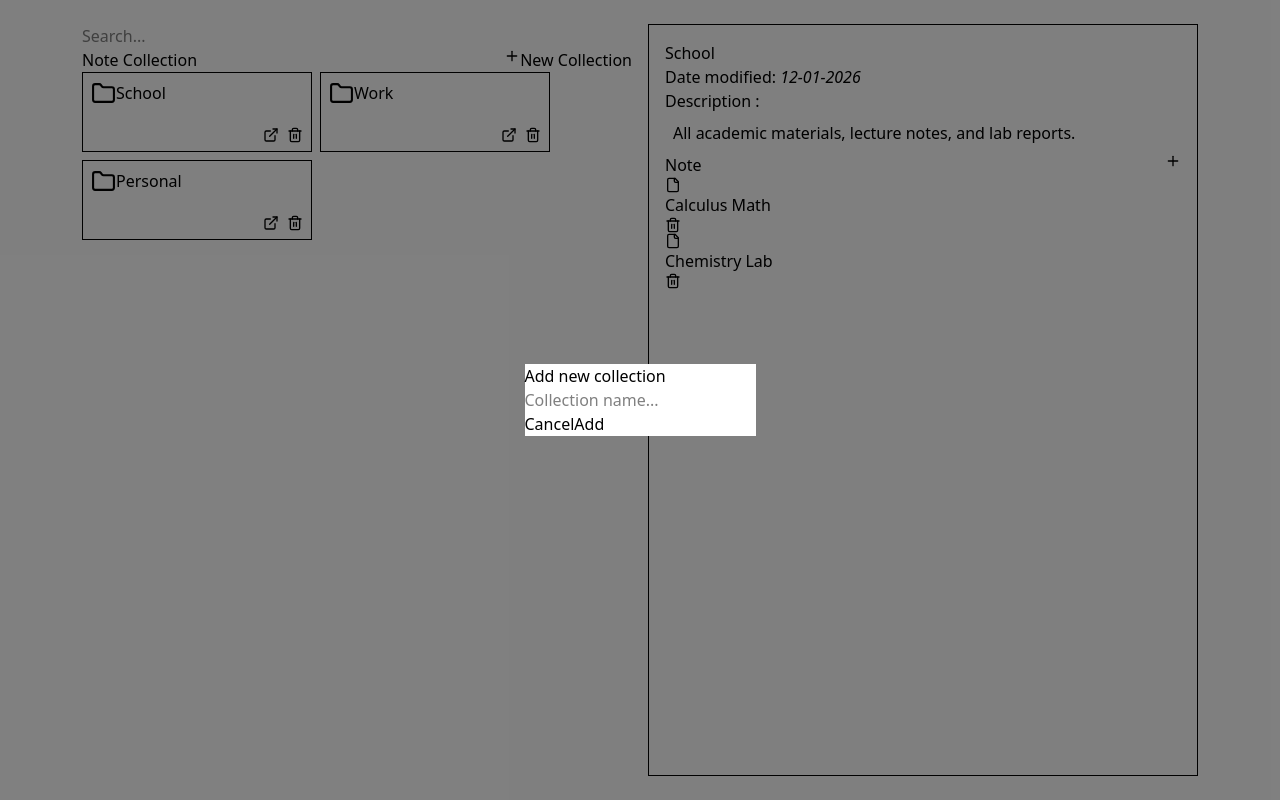
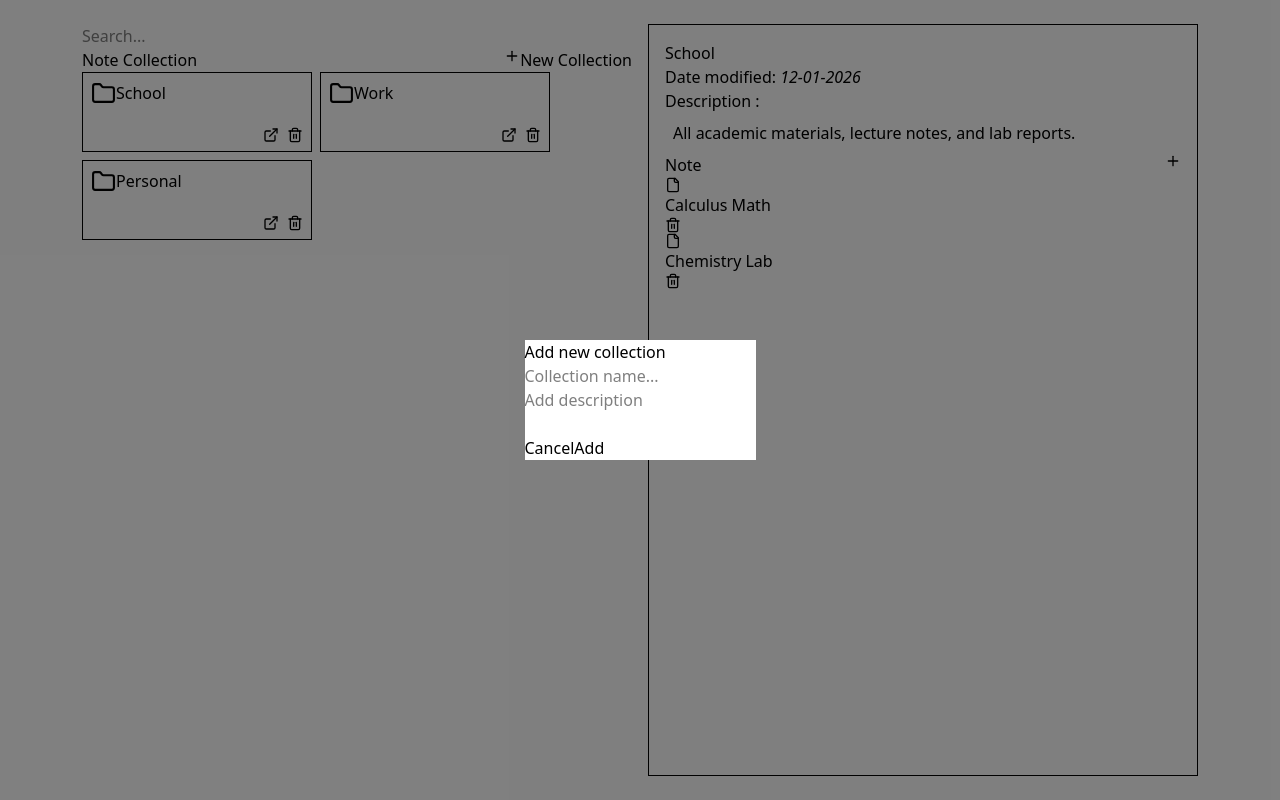
Before and after one commit to Zer0-Gravity/mini-react-project, a React (Vite) app in the folder note-taking-app/: page /detail/3d49a359-4bcd-4258-883f-d2f64f96a1bc in a window 1280 px wide. Both pictures are taken after a click on the button "New Collection". Built offline with nearby package versions, Linux system fonts and the light colour scheme.

Commit message:
Feat: Add new collection logic

```diff
--- a/note-taking-app/src/App.tsx
+++ b/note-taking-app/src/App.tsx
@@ -11,7 +11,7 @@ function App() {
     return (
         <BrowserRouter>
             <div className="p-6 flex gap-4 h-screen items-center justify-center ">
-                <CollectionGrid notes={notes} />
+                <CollectionGrid notes={notes} setter={setNotes} />
                 <Routes>
                     <Route
                         path="/detail/:noteID"
--- a/note-taking-app/src/Component/CollectionGrid.tsx
+++ b/note-taking-app/src/Component/CollectionGrid.tsx
@@ -1,15 +1,31 @@
 import { LuExternalLink, LuFolder, LuPlus, LuTrash2 } from "react-icons/lu";
 import type { CollectionProps } from "../utils/Type";
 import { Link } from "react-router-dom";
-import { useState } from "react";
+import { useState, type Dispatch, type SetStateAction } from "react";
 import Modal from "./Modal";
+import type { Note } from "../utils/Type";
 
 interface CardProps {
     notes: CollectionProps[];
+    setter: Dispatch<SetStateAction<CollectionProps[]>>;
 }
 
-function CollectionGrid({ notes }: CardProps) {
+function CollectionGrid({ notes, setter }: CardProps) {
     const [modalInput, setModalInput] = useState<boolean>(false);
+    const [collectionTitle, setCollectionTitle] = useState<string>("");
+    const [collectionDesc, setCollectionDesc] = useState<string>("");
+
+    const addNewCollection = () => {
+        const newCollection = {
+            collectionId: crypto.randomUUID(),
+            collectionName: collectionTitle,
+            date: new Date().toLocaleDateString(),
+            description: collectionDesc ? collectionDesc : "",
+            note: [] as Note[],
+        };
+
+        setter((prev) => [...prev, newCollection]);
+    };
 
     return (
         <div className="h-full w-137.5">
@@ -25,7 +41,16 @@ function CollectionGrid({ notes }: CardProps) {
                     <LuPlus /> New Collection
                 </button>
 
-                {modalInput && <Modal onClose={() => setModalInput(false)} />}
+                {modalInput && (
+                    <Modal
+                        onClose={() => setModalInput(false)}
+                        inputHandler={{
+                            setCollectionTitle,
+                            setCollectionDesc,
+                            addNewCollection,
+                        }}
+                    />
+                )}
             </header>
 
             {/* Card List */}
--- a/note-taking-app/src/Component/DetailPanel.tsx
+++ b/note-taking-app/src/Component/DetailPanel.tsx
@@ -38,8 +38,8 @@ function DetailPanel({ notes }: DetailProps) {
                         </div>
 
                         <div>
-                            {currentNotes.document.length !== 0 ? (
-                                currentNotes.document.map((note) => (
+                            {currentNotes.note.length !== 0 ? (
+                                currentNotes.note.map((note) => (
                                     <div
                                         key={note.documentId}
                                         onClick={() =>
--- a/note-taking-app/src/Component/Modal.tsx
+++ b/note-taking-app/src/Component/Modal.tsx
@@ -1,16 +1,42 @@
+import type { Dispatch, SetStateAction } from "react";
+
 interface ModalProps {
     onClose: () => void;
+    inputHandler: {
+        setCollectionTitle: Dispatch<SetStateAction<string>>;
+        setCollectionDesc: Dispatch<SetStateAction<string>>;
+        addNewCollection: () => void;
+    };
 }
 
-function Modal({ onClose }: ModalProps) {
+function Modal({ onClose, inputHandler }: ModalProps) {
+    const handleTitleCollection = (e: React.ChangeEvent<HTMLInputElement>) => {
+        inputHandler.setCollectionTitle(e.target.value);
+    };
+
+    const handleDescCollection = (
+        e: React.ChangeEvent<HTMLTextAreaElement>
+    ) => {
+        inputHandler.setCollectionDesc(e.target.value);
+    };
+
     return (
         <div className="absolute bg-black/50 inset-0 flex items-center justify-center top-0">
-            <div className="bg-white">
+            <div className="bg-white flex flex-col">
                 <h1>Add new collection</h1>
-                <input type="text" placeholder="Collection name..." />
+                <input
+                    type="text"
+                    placeholder="Collection name..."
+                    onChange={handleTitleCollection}
+                />
+                <textarea
+                    placeholder="Add description"
+                    className="resize-none"
+                    onChange={handleDescCollection}
+                />
                 <div className="flex-">
                     <button onClick={onClose}>Cancel</button>
-                    <button>Add</button>
+                    <button onClick={inputHandler.addNewCollection}>Add</button>
                 </div>
             </div>
         </div>
--- a/note-taking-app/src/utils/Type.ts
+++ b/note-taking-app/src/utils/Type.ts
@@ -1,12 +1,12 @@
 export interface CollectionProps {
     collectionId: string;
     collectionName: string;
-    document: Doc[];
+    note: Note[];
     date: string;
     description: string;
 }
 
-export interface Doc {
+export interface Note {
     documentId: string;
     title: string;
     body: string;
--- a/note-taking-app/src/utils/dummyText.ts
+++ b/note-taking-app/src/utils/dummyText.ts
@@ -6,7 +6,7 @@ export const dummyNote: CollectionProps[] = [
         collectionName: "School",
         date: "12-01-2026", // Moved to parent
         description: "All academic materials, lecture notes, and lab reports.", // Moved to parent
-        document: [
+        note: [
             {
                 documentId: "fc8d1597-ab4b-4b8c-bb24-21ea38c8455d",
                 title: "Calculus Math",
@@ -25,7 +25,7 @@ export const dummyNote: CollectionProps[] = [
         date: "01-02-2026",
         description:
             "Professional projects, meeting minutes, and marketing assets.",
-        document: [
+        note: [
             {
                 documentId: "bc112233-4455-6677-8899-aabbccddeeff",
                 title: "Marketing Strategy",
@@ -38,7 +38,7 @@ export const dummyNote: CollectionProps[] = [
         collectionName: "Personal",
         date: "10-02-2026",
         description: "Personal thoughts, grocery lists, and hobby notes.",
-        document: [
+        note: [
             {
                 documentId: "ee123456-7890-abcd-efgh-ijklmnopqrst",
                 title: "Grocery List",
```
